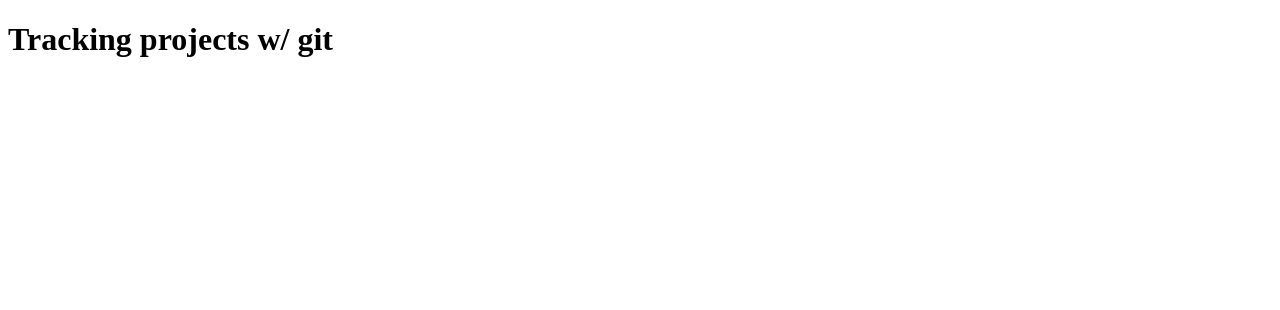
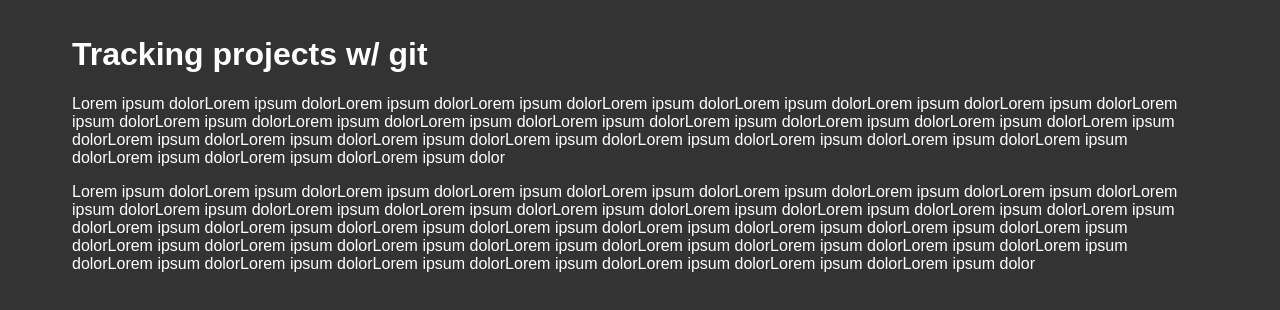
Before and after one commit to hmccutchen/day6, a plain HTML site: page index.html in a window 1280 px wide. Drawn offline with Linux system fonts and the light colour scheme.

Commit message:
added css styles black background and things

```diff
--- a/index.html
+++ b/index.html
@@ -4,10 +4,15 @@
     <title>
       Using commandline - Day 5
     </title>
+    <link rel="stylesheet" href="main.css" type="text/css">
   </head>
     <body>
     <h1>Tracking projects w/ git</h1>
+      <p>Lorem ipsum dolorLorem ipsum dolorLorem ipsum dolorLorem ipsum dolorLorem ipsum dolorLorem ipsum dolorLorem ipsum dolorLorem ipsum dolorLorem ipsum dolorLorem ipsum dolorLorem ipsum dolorLorem ipsum dolorLorem ipsum dolorLorem ipsum dolorLorem ipsum dolorLorem ipsum dolorLorem ipsum dolorLorem ipsum dolorLorem ipsum dolorLorem ipsum dolorLorem ipsum dolorLorem ipsum dolorLorem ipsum dolorLorem ipsum dolorLorem ipsum dolorLorem ipsum dolorLorem ipsum dolorLorem ipsum dolor </p>
 
+      <p>
+        Lorem ipsum dolorLorem ipsum dolorLorem ipsum dolorLorem ipsum dolorLorem ipsum dolorLorem ipsum dolorLorem ipsum dolorLorem ipsum dolorLorem ipsum dolorLorem ipsum dolorLorem ipsum dolorLorem ipsum dolorLorem ipsum dolorLorem ipsum dolorLorem ipsum dolorLorem ipsum dolorLorem ipsum dolorLorem ipsum dolorLorem ipsum dolorLorem ipsum dolorLorem ipsum dolorLorem ipsum dolorLorem ipsum dolorLorem ipsum dolorLorem ipsum dolorLorem ipsum dolorLorem ipsum dolorLorem ipsum dolorLorem ipsum dolorLorem ipsum dolorLorem ipsum dolorLorem ipsum dolorLorem ipsum dolorLorem ipsum dolorLorem ipsum dolorLorem ipsum dolorLorem ipsum dolorLorem ipsum dolorLorem ipsum dolorLorem ipsum dolor
+      </p>
 
 
 
--- a/main.css
+++ b/main.css
@@ -0,0 +1,8 @@
+html{
+  font-family: sans-serif;
+  width: 90%;
+  background-color: #333;
+  color: #fff;
+  margin:0 auto;
+  padding-top: 15px;
+}
```
